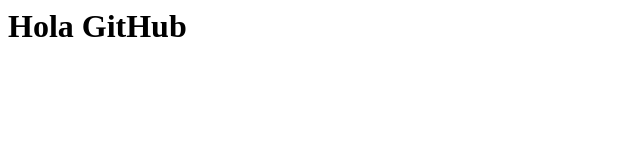
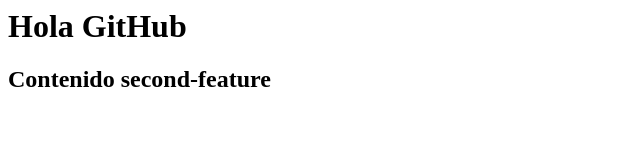
Before and after one commit to Juanda-29/GIT-II, a plain HTML site: page index.html in a window 1280 px wide. Shown: the whole page, without its empty margins (0-640 px from the left). Drawn offline with Linux system fonts and the light colour scheme.

Commit message:
Cambio en second-feature

```diff
--- a/index.html
+++ b/index.html
@@ -1 +1,2 @@
 <h1>Hola GitHub</h1>
+<h2>Contenido second-feature</h2>
```
